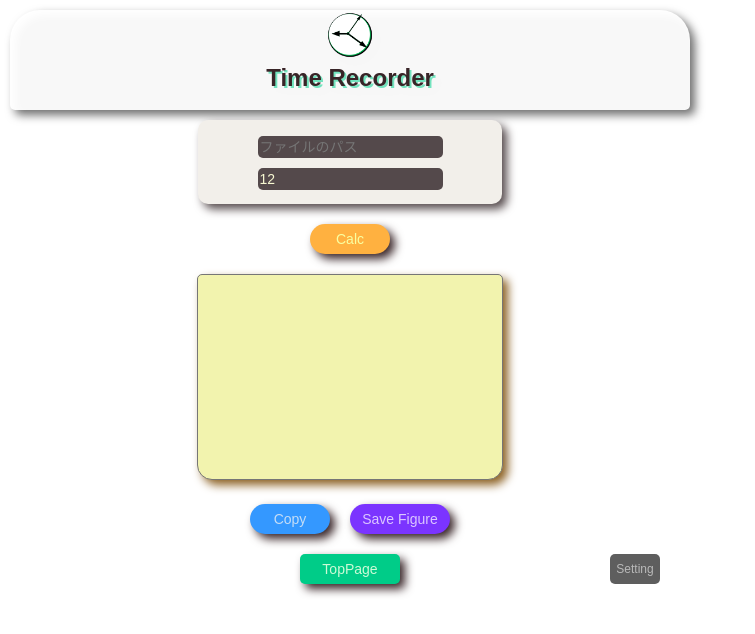
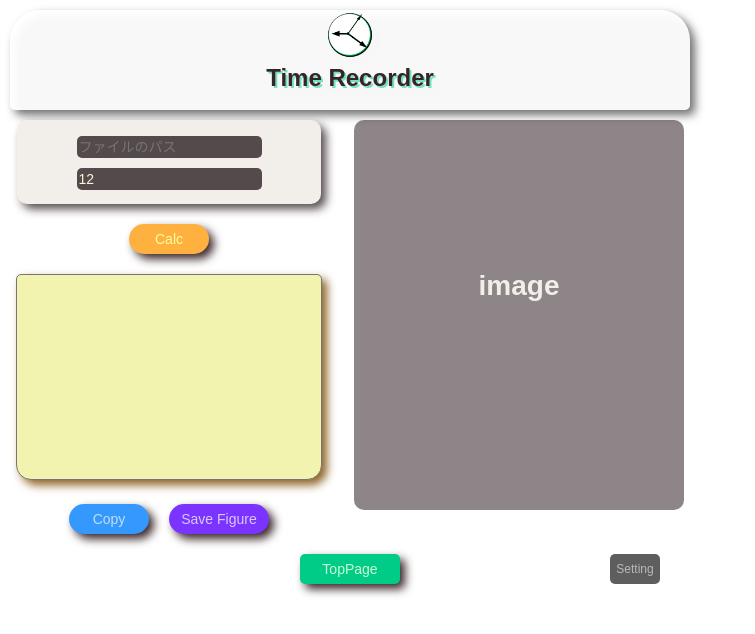
Before and after one commit to R-Imai/TimeRecorder, a React (Create React App) app: page /calc in a window 1280 px wide. Shown: the top 634 px of the page, without its empty margins (0-755 px from the left). Built offline with nearby package versions, Linux system fonts and the light colour scheme; no server answers; the HTML template or start-up script is replaced by a standard one.

Commit message:
グラフ表示スペース追加

```diff
--- a/src/Pages/CalcPage.js
+++ b/src/Pages/CalcPage.js
@@ -12,7 +12,7 @@ class CalcPage extends Component {
 			day: String(this.getDay()),
       path: "",
 			resultText: "",
-      msg: ""
+      figURL: ""
 		};
 	}
 
@@ -53,7 +53,7 @@ class CalcPage extends Component {
     const param = {json_path: this.state.path, save_path: this.state.path.replace(".json", ".png")}
 		const figURL = await CalcAction.save(param)
     this.setState({
-      msg: figURL
+      figURL: figURL
     })
 	}
 
@@ -62,10 +62,12 @@ class CalcPage extends Component {
       path: this.state.path || '',
       day: this.state.day || ''
     }
-    const msg = this.state.msg === "" ? "" : (
+    const msg = this.state.figURL === "" ? "" : (
       <div className="msg-box">{this.state.msg}</div>
     )
     return (
+      <div>
+        <div className="flex-boxs space-around">
           <div>
             <div className="form-style form-style-white">
               <fieldset>
@@ -88,6 +90,13 @@ class CalcPage extends Component {
                 <button type="button" onClick={this.save.bind(this)}>Save Figure</button>
               </div>
             </div>
+          </div>
+          <div>
+            <div className="fig-space">
+              {this.state.figURL === "" ? <div className="no-img"> image </div> : <img src={this.state.figURL} alt="グラフ" width="900"/>}
+            </div>
+          </div>
+        </div>
         <div className="flex-boxs link-space">
           <Link to="/" className="padding-button transition-button to-top">
             <button type="button">TopPage</button>
--- a/src/Pages/themeCalc.css
+++ b/src/Pages/themeCalc.css
@@ -19,6 +19,7 @@
 
   --theme-y-light: #f2efea;
   --theme-y-dark: #54494b;
+  --theme-y-dark-c1: #54494baa;
   --theme-y-dark-d5: #3e3637;
 }
 
@@ -94,3 +95,27 @@
   background-color: var(--theme-y-sub1-d5);
   color: var(--theme-y-sub1-l5);
 }
+
+.fig-space {
+  -webkit-app-region: no-drag;
+  width: 330px;
+  height: 390px;
+  overflow: auto;
+  border-radius: 10px;
+}
+
+.no-img{
+  width: 100%;
+  height: 100%;
+  padding: 150px 0;
+  background-color: var(--theme-y-dark-c1);
+  color: var(--theme-y-light);
+  font-size: 28px;
+  font-weight: bold;
+  text-align: center;
+  vertical-align: middle;
+}
+
+.fig-space::-webkit-scrollbar{
+  display: none;
+}
```
Lines whose indentation alone changed are shown as unchanged.
